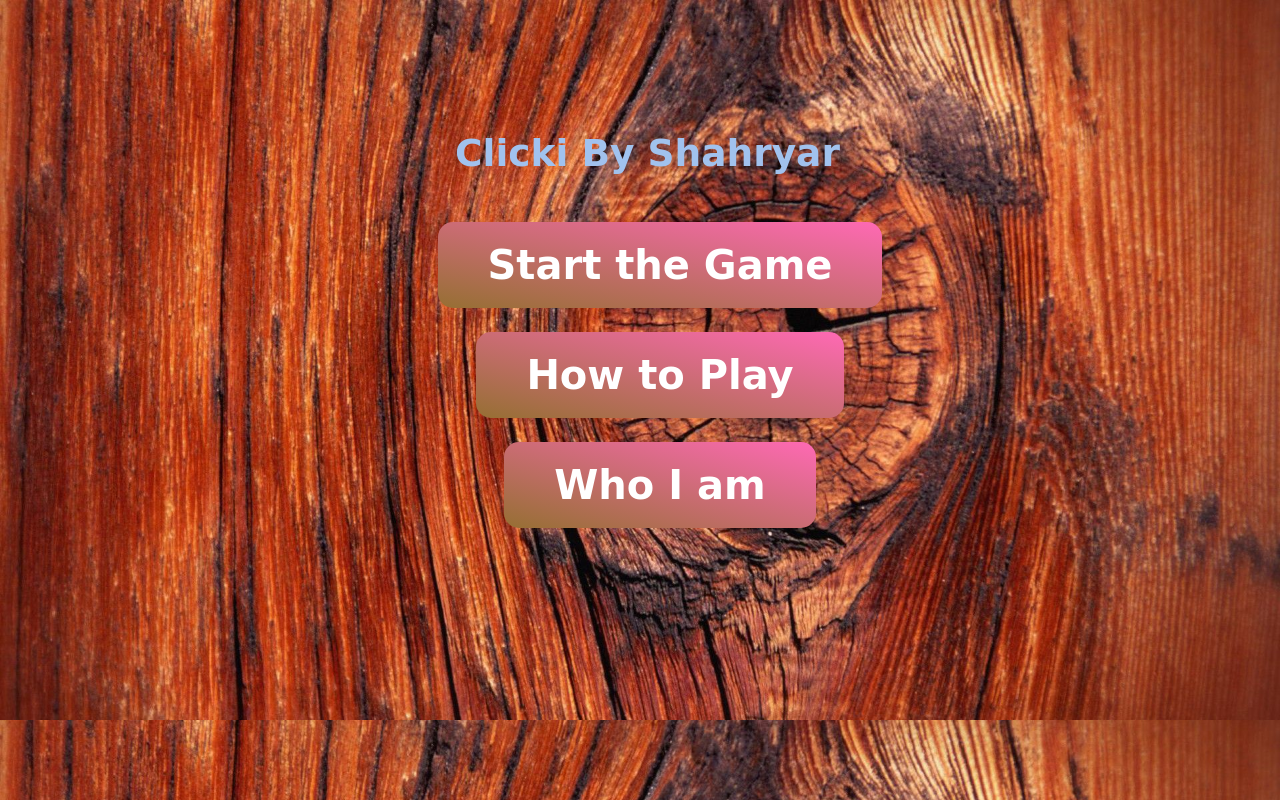
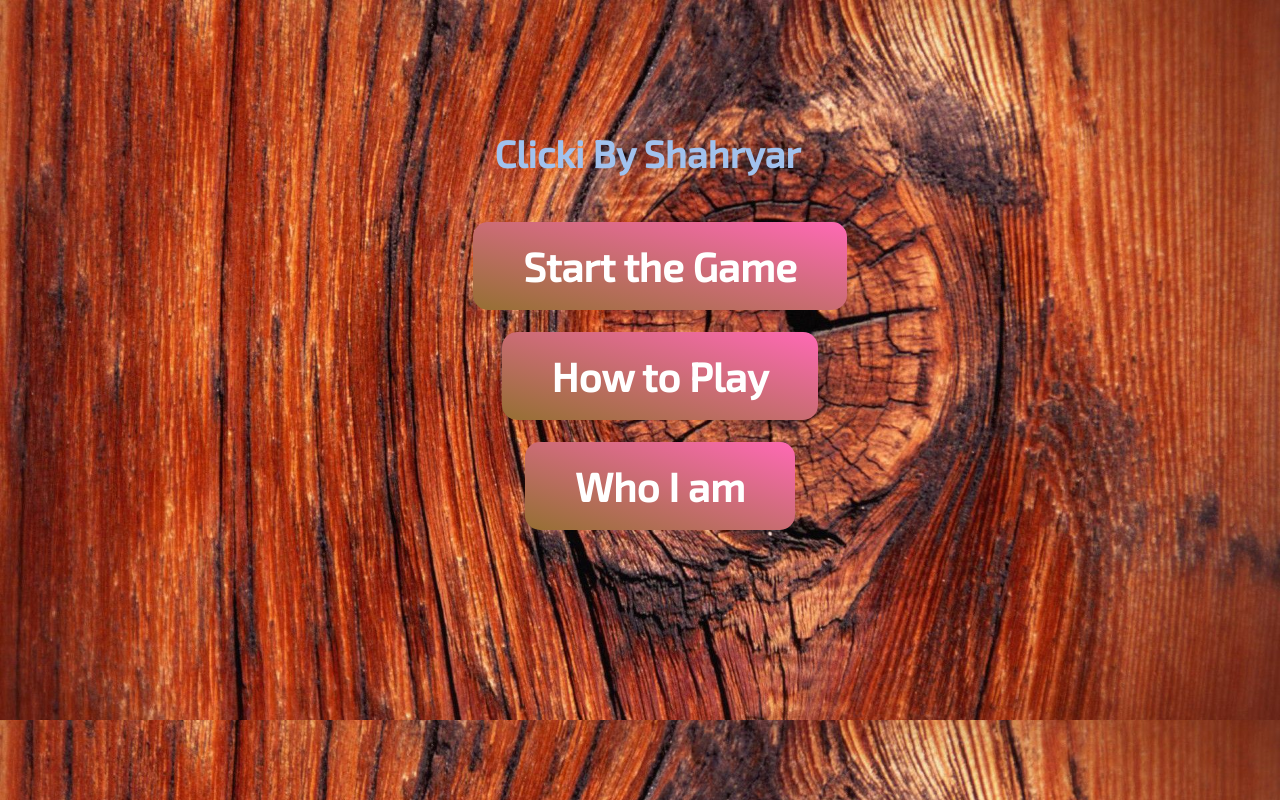
Before and after one commit to Shahrakii/shahrakii.github.io, a plain HTML site: page index.html in a window 1280 px wide. Drawn offline with Linux system fonts and the light colour scheme.

Commit message:
Update style2.css

```diff
--- a/styles/style2.css
+++ b/styles/style2.css
@@ -4,7 +4,7 @@ body {
     font-weight: 700;
     background: url(../images/wood.jpg);
     background-size: cover;
-    font-family: 'Indie Flower', cursive;
+font-family: 'Exo 2', sans-serif;
     overflow: hidden;
 
 }
```
